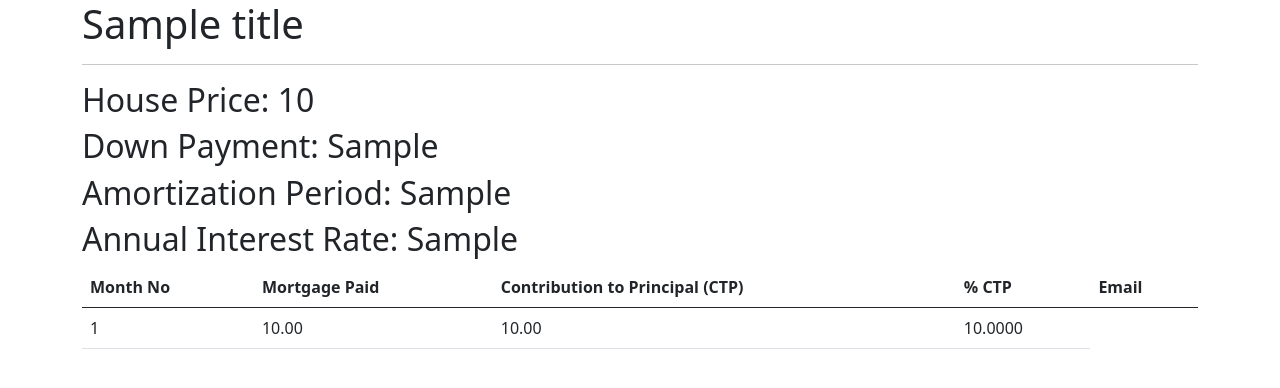
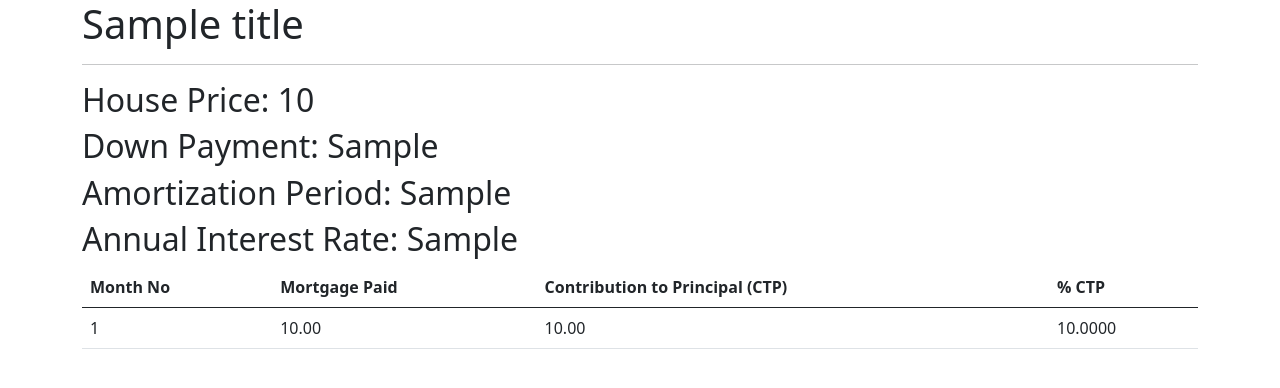
Before and after one commit to mosteligible/mortgage-calculator, a Flask app: template templates/basic_table.html in a window 1280 px wide. Shown: the top 388 px of the page. Run offline with Flask 2, Linux system fonts and the light colour scheme; the template is opened without the code that fills it: most values are stand-ins (such as "Sample title", 1, 10 or a date in 2020); some libraries are stand-ins or nearby versions.

Commit message:
remove email table header from bootstrap template

```diff
--- a/templates/basic_table.html
+++ b/templates/basic_table.html
@@ -12,7 +12,6 @@
           <th>Mortgage Paid</th>
           <th>Contribution to Principal (CTP)</th>
           <th>% CTP</th>
-          <th>Email</th>
         </tr>
       </thead>
       <tbody>
```
